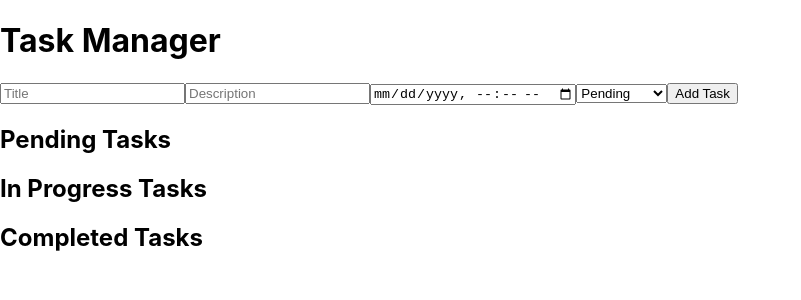
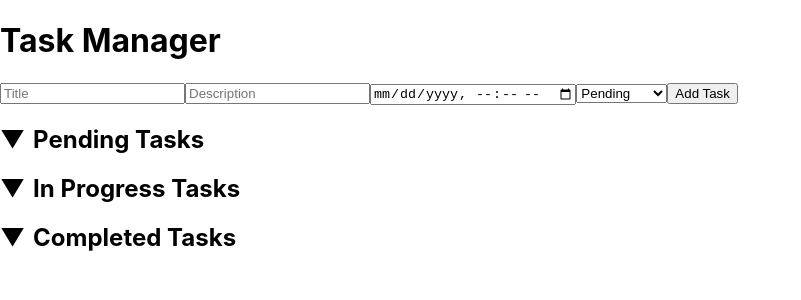
Before and after one commit to LMcIntosh99/hmcts_dev_test, a React (Create React App) app in the folder frontend/: page / in a window 1280 px wide. Shown: the top 300 px of the page, without its empty margins (0-801 px from the left). Built offline with nearby package versions, Linux system fonts and the light colour scheme; no server answers.

Commit message:
List dropdowns and status update improvements

```diff
--- a/frontend/src/components/TaskList.tsx
+++ b/frontend/src/components/TaskList.tsx
@@ -4,13 +4,19 @@ import { getTasks, updateTaskStatus, deleteTask } from "../api";
 
 const TaskList: React.FC = () => {
   const [tasks, setTasks] = useState<Task[]>([]);
+  const [openSections, setOpenSections] = useState({
+    PENDING: true,
+    IN_PROGRESS: true,
+    COMPLETED: true,
+  });
 
   const fetchTasks = async () => {
     const res = await getTasks(); // fetch ALL tasks
     setTasks(res.data);
   };
 
-  const handleStatusChange = async (id: number, status: Task["status"]) => {
+  const handleStatusChange = async (id: number, status: Task["status"] | "NONE") => {
+    if (status === "NONE") return; // do nothing if "Change status" is chosen
     await updateTaskStatus(id, status);
     fetchTasks();
   };
@@ -24,23 +30,44 @@ const TaskList: React.FC = () => {
     fetchTasks();
   }, []);
 
-  const renderTask = (task: Task) => (
+  const toggleSection = (status: Task["status"]) => {
+    setOpenSections((prev) => ({
+      ...prev,
+      [status]: !prev[status],
+    }));
+  };
+
+  const renderTask = (task: Task) => {
+    return (
       <li key={task.id}>
         <strong>{task.title}</strong> - Due: {task.dueDateTime}
+        {task.status === "PENDING" && (
+          <button onClick={() => handleStatusChange(task.id!, "IN_PROGRESS")}>
+            Start Task
+          </button>
+        )}
+        {task.status === "IN_PROGRESS" && (
+          <button onClick={() => handleStatusChange(task.id!, "COMPLETED")}>
+            Complete Task
+          </button>
+        )}
+        {task.status === "COMPLETED" && (
           <select
-        value={task.status}
             onChange={(e) =>
-          handleStatusChange(task.id!, e.target.value as Task["status"])
+              handleStatusChange(task.id!, e.target.value as Task["status"] | "NONE")
             }
+            defaultValue="NONE"
           >
+            <option value="NONE">Change status</option>
             <option value="PENDING">Pending</option>
             <option value="IN_PROGRESS">In Progress</option>
-        <option value="COMPLETED">Completed</option>
           </select>
+        )}
         <button onClick={() => handleDelete(task.id!)}>Delete</button>
         <p>{task.description}</p>
       </li>
     );
+  };
 
   const groupedTasks = {
     PENDING: tasks.filter((t) => t.status === "PENDING"),
@@ -48,16 +75,36 @@ const TaskList: React.FC = () => {
     COMPLETED: tasks.filter((t) => t.status === "COMPLETED"),
   };
 
+  const statusLabels: Record<Task["status"], string> = {
+    PENDING: "Pending Tasks",
+    IN_PROGRESS: "In Progress Tasks",
+    COMPLETED: "Completed Tasks",
+  };
+
   return (
     <div>
-      <h2>Pending Tasks</h2>
-      <ul>{groupedTasks.PENDING.map(renderTask)}</ul>
-
-      <h2>In Progress Tasks</h2>
-      <ul>{groupedTasks.IN_PROGRESS.map(renderTask)}</ul>
-
-      <h2>Completed Tasks</h2>
-      <ul>{groupedTasks.COMPLETED.map(renderTask)}</ul>
+      {(["PENDING", "IN_PROGRESS", "COMPLETED"] as Task["status"][]).map(
+        (status) => (
+          <div key={status}>
+            <h2
+              onClick={() => toggleSection(status)}
+              style={{
+                cursor: "pointer",
+                display: "flex",
+                alignItems: "center",
+              }}
+            >
+              <span style={{ marginRight: "8px" }}>
+                {openSections[status] ? "▼" : "▶"}
+              </span>
+              {statusLabels[status]}
+            </h2>
+            {openSections[status] && (
+              <ul>{groupedTasks[status].map(renderTask)}</ul>
+            )}
+          </div>
+        )
+      )}
     </div>
   );
 };
```
Lines whose indentation alone changed are shown as unchanged.
